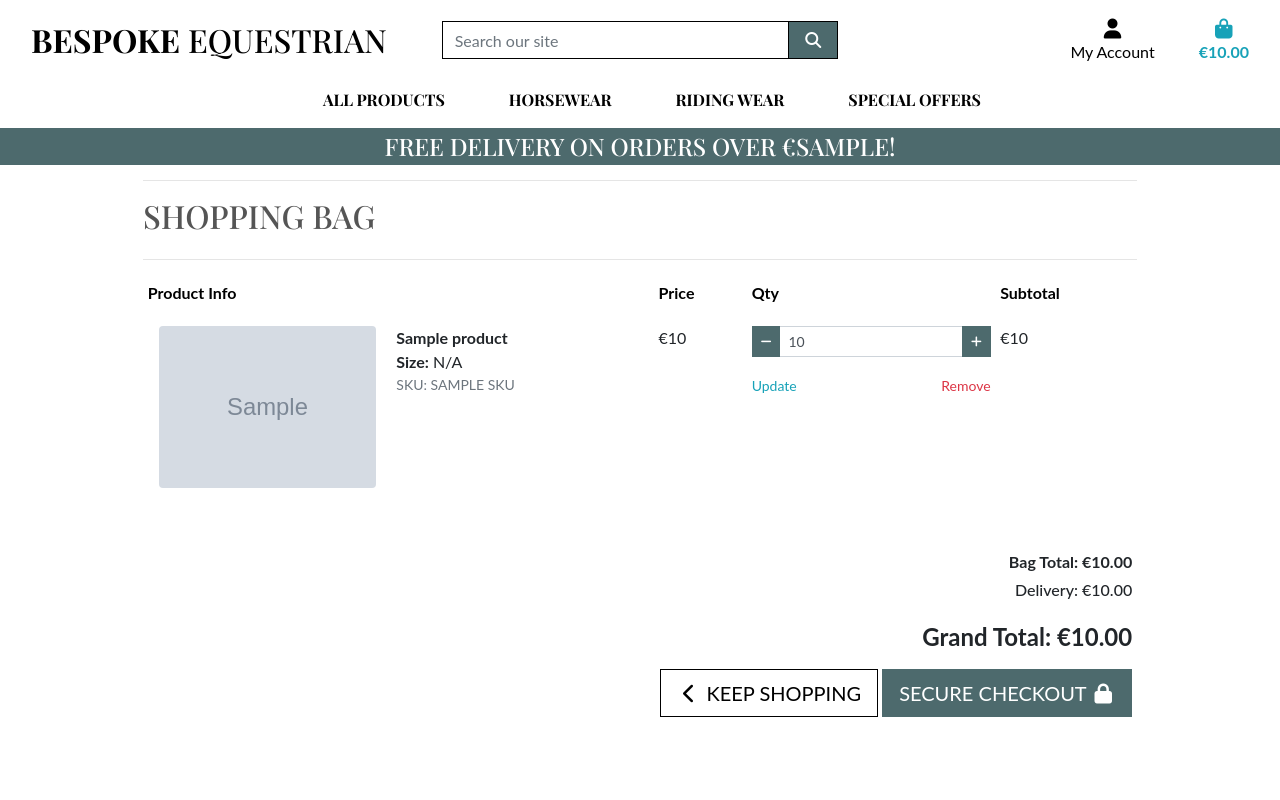
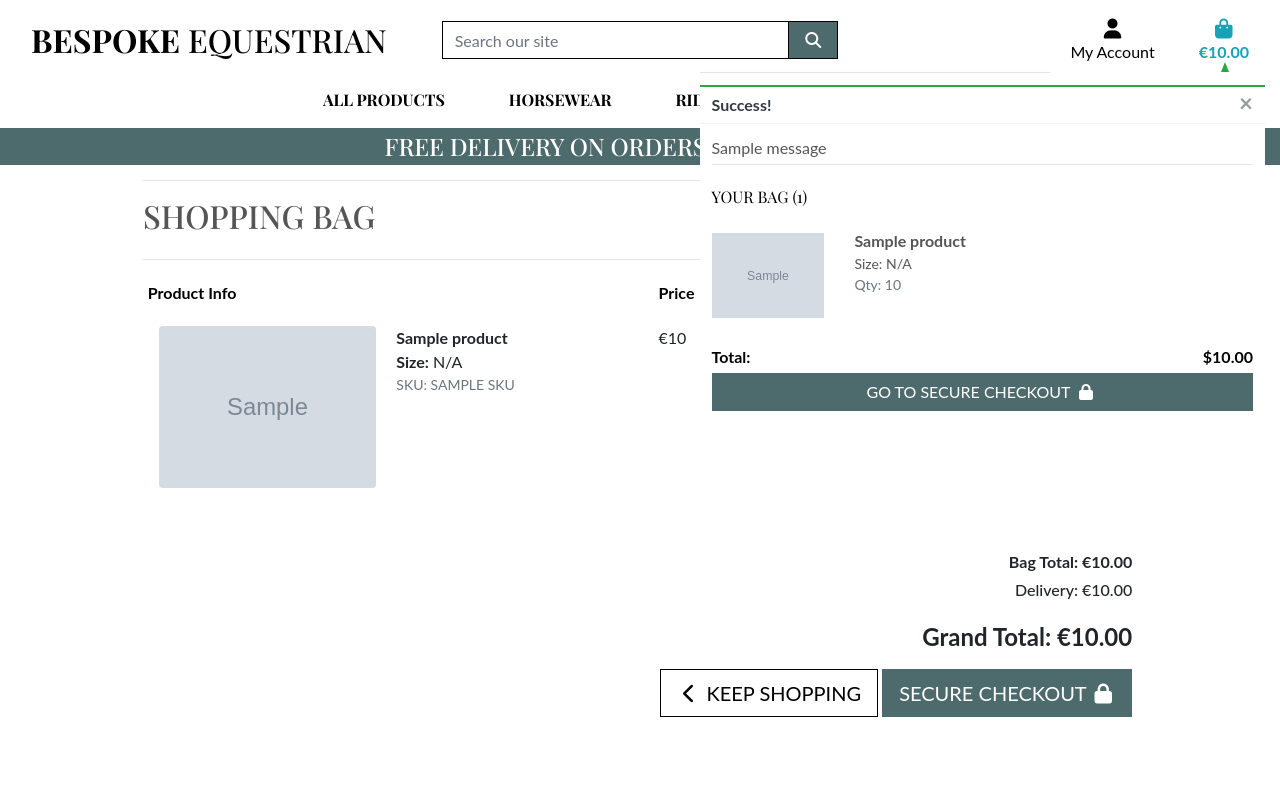
Before and after one commit to AmandaB2023/Bespoke_Equestrian, a Django app: template bag/templates/bag/bag.html in a window 1280 px wide. Run offline with Django 3.2, Linux system fonts and the light colour scheme; the template is opened without the code that fills it: most values are stand-ins (such as "Sample title", 1, 10 or a date in 2020); grey boxes marked "Sample" are stand-in pictures; one stand-in notice (Sample message) is shown; some libraries are stand-ins or nearby versions; some web fonts are replaced.

Commit message:
Add bootstrap toast notifications

```diff
--- a/bespoke_equestrian/settings.py
+++ b/bespoke_equestrian/settings.py
@@ -68,6 +68,10 @@ TEMPLATES = [
         },
     },
 ]
+
+
+MESSAGE_STORAGE = 'django.contrib.messages.storage.session.SessionStorage'
+
 
 AUTHENTICATION_BACKENDS = (
 
--- a/static/css/base.css
+++ b/static/css/base.css
@@ -50,7 +50,7 @@ body {
 .btn-outline-black:hover,
 .btn-outline-black:active,
 .btn-outline-black:focus {
-    background: black;
+    background: #757879;
     color: white !important;
 }
 
@@ -109,6 +109,73 @@ a.category-badge>span.badge:hover {
     cursor: pointer;
 }
 
+/* ------------------------------- bootstrap toasts */
+.message-container {
+    position: fixed;
+    top: 72px;
+    right: 15px;
+    z-index: 99999999999;
+}
+
+.custom-toast {
+    overflow: visible;
+}
+
+.toast-capper {
+    height: 2px;
+}
+
+/* from CSS-tricks.com: https://css-tricks.com/snippets/css/css-triangle/ */
+.arrow-up {
+    width: 0;
+    height: 0;
+    border-left: 4px solid transparent;
+    border-right: 4px solid transparent;
+    border-bottom: 10px solid black;
+    position: absolute;
+    top: -10px;
+    right: 36px;
+}
+
+/* Convenience classes - colors copied from Bootstrap */
+.arrow-primary {
+    border-bottom-color: #007bff !important;
+}
+
+.arrow-secondary {
+    border-bottom-color: #6c757d !important;
+}
+
+.arrow-success {
+    border-bottom-color: #28a745 !important;
+}
+
+.arrow-danger {
+    border-bottom-color: #dc3545 !important;
+}
+
+.arrow-warning {
+    border-bottom-color: #ffc107 !important;
+}
+
+.arrow-info {
+    border-bottom-color: #17a2b8 !important;
+}
+
+.arrow-light {
+    border-bottom-color: #f8f9fa !important;
+}
+
+.arrow-dark {
+    border-bottom-color: #343a40 !important;
+}
+
+.bag-notification-wrapper {
+    height: 100px;
+    overflow-x: hidden;
+    overflow-y: auto;
+}
+
 /* -------------------------------- Media Queries */
 
 /* Slightly larger container on xl screens */
--- a/templates/base.html
+++ b/templates/base.html
@@ -131,7 +131,21 @@
   </header>
 
   {% if messages %}
-  <div class="message-container"></div>
+  <div class="message-container">
+    {% for message in messages %}
+    {% with message.level as level %}
+    {% if level == 40 %}
+    {% include 'includes/toasts/toast_error.html' %}
+    {% elif level == 30 %}
+    {% include 'includes/toasts/toast_warning.html' %}
+    {% elif level == 25 %}
+    {% include 'includes/toasts/toast_success.html' %}
+    {% else %}
+    {% include 'includes/toasts/toast_info.html' %}
+    {% endif %}
+    {% endwith %}
+    {% endfor %}
+  </div>
   {% endif %}
 
   {% block page_header %}
@@ -141,6 +155,9 @@
   {% endblock %}
 
   {% block postloadjs %}
+  <script type="text/javascript">
+    $('.toast').toast('show');
+  </script>
   {% endblock %}
 
 
--- /dev/null
+++ b/templates/includes/toasts/toast_success.html
@@ -0,0 +1,57 @@
+<div class="toast custom-toast rounded-0 border-top-0" data-autohide="false"></div>
+<div class="arrow-up arrow-success"></div>
+<div class="w-100 toast-capper bg-success"></div>
+<div class="toast-header bg-white text-dark">
+    <strong class="mr-auto">Success!</strong>
+    <button type="button" class="ml-2 mb-1 close text-dark" data-dismiss="toast" aria-label="Close">
+        <span aria-hidden="true">&times;</span>
+    </button>
+</div>
+<div class="toast-body bg-white">
+    <div class="row">
+        <div class="col">
+            {{ message }}
+            <hr class="mt-1 mb-3">
+        </div>
+    </div>
+    {% if grand_total %}
+    <p class="logo-font bg-white text-black py-1">Your Bag ({{ product_count }})</p>
+    <div class="bag-notification-wrapper">
+        {% for item in bag_items %}
+        <div class="row">
+            <div class="col-3 my-1">
+                <img class="w-100" src="{{ item.product.image.url }}">
+            </div>
+            <div class="col-9">
+                <p class="my-0"><strong>{{ item.product.name }}</strong></p>
+                <p class="my-0 small">Size:
+                    {% if item.product.has_sizes %}{{ item.size|upper }}{% else %}N/A{% endif %}</p>
+                <p class="my-0 small text-muted">Qty: {{ item.quantity }}</p>
+            </div>
+        </div>
+        {% endfor %}
+    </div>
+    <div class="row">
+        <div class="col">
+            <strong>
+                <p class="mt-3 mb-1 text-black">
+                    Total{% if free_delivery_delta > 0 %} (Exc. delivery){% endif %}:
+                    <span class="float-right">${{ total|floatformat:2 }}</span>
+                </p>
+            </strong>
+            {% if free_delivery_delta > 0 %}
+            <p class="mb-0 p-2 bg-warning shadow-sm text-black text-center">
+                Spend <strong>${{ free_delivery_delta }}</strong> more to get free next day delivery!
+            </p>
+            {% endif %}
+            <a href="{% url 'view_bag' %}" class="btn btn-black btn-block rounded-0">
+                <span class="text-uppercase">Go To Secure Checkout</span>
+                <span class="icon">
+                    <i class="fas fa-lock"></i>
+                </span>
+            </a>
+        </div>
+    </div>
+    {% endif %}
+</div>
+</div>
```
Also changed, not shown: bag/views.py (+21 -24 lines), templates/includes/toasts/toast_error.html (added, +13 -0 lines), templates/includes/toasts/toast_info.html (added, +12 -0 lines), templates/includes/toasts/toast_warning.html (added, +13 -0 lines).
